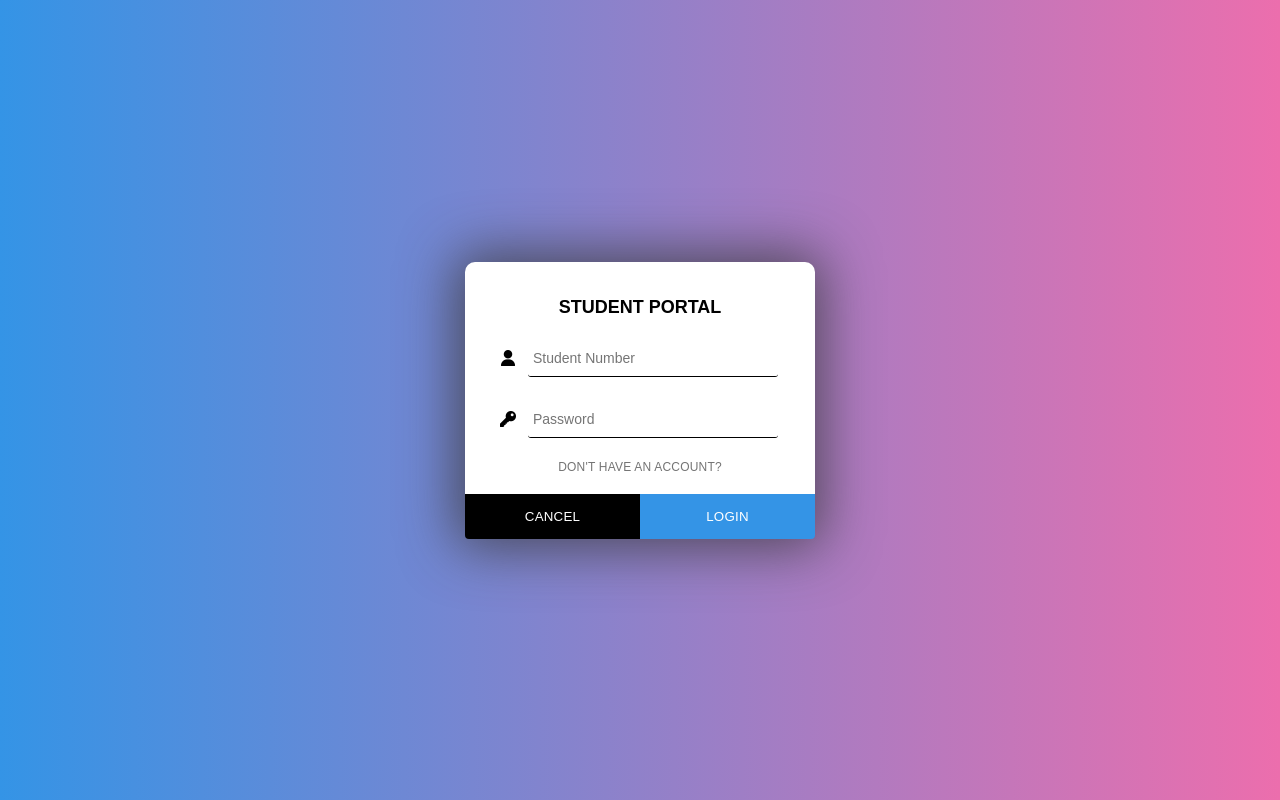
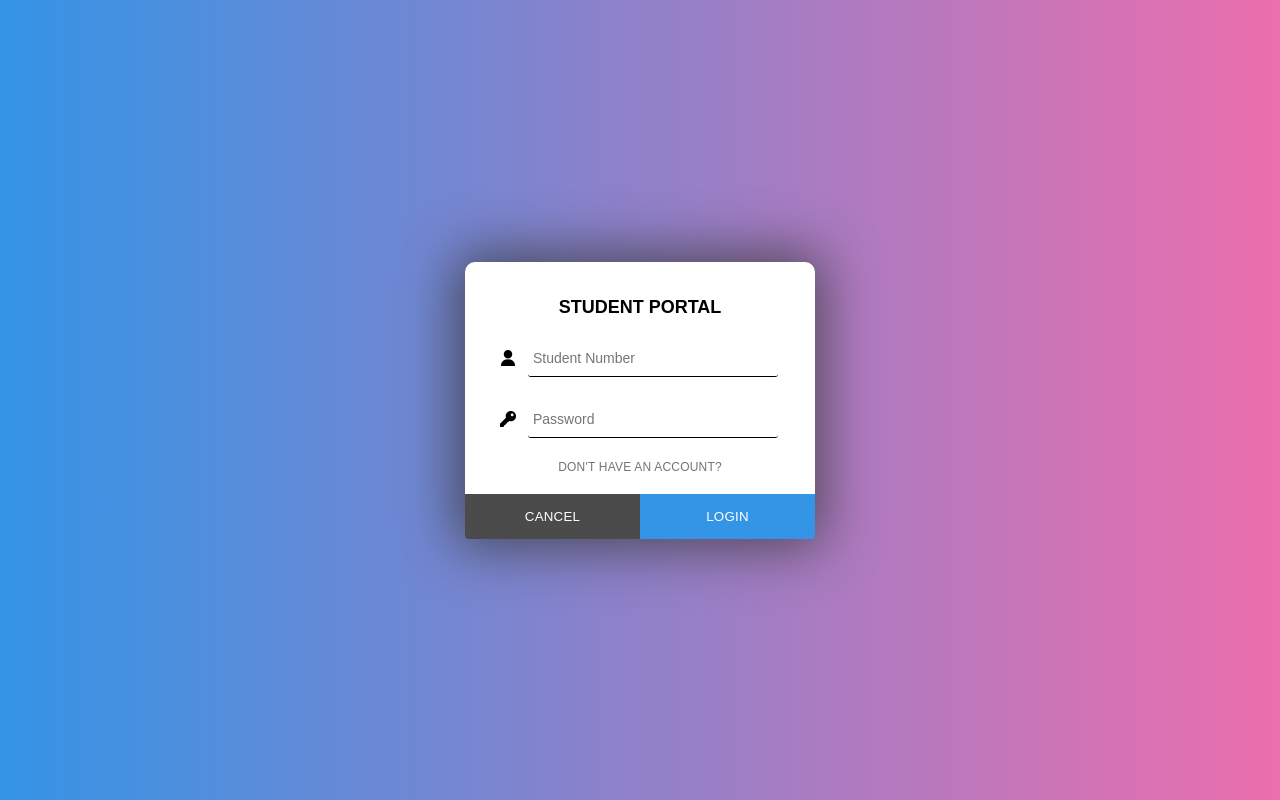
Before and after one commit to jxshmaralit/4ITF_Act3_Bolina-Maralit, a React (Create React App) app: page / in a window 1280 px wide. In both pictures the pointer is over the button "CANCEL". Built offline with nearby package versions, Linux system fonts and the light colour scheme.

Commit message:
adjust button color

```diff
--- a/src/App.css
+++ b/src/App.css
@@ -68,7 +68,7 @@ body {
   font-family: Arial, Helvetica, sans-serif;
   cursor: pointer;
   text-transform: uppercase;
-  background: #ec6ead;
+  background: #6b6b6b;
   color: white;
   border-bottom-left-radius: 4px;
   border-bottom-right-radius: 0;
@@ -77,7 +77,7 @@ body {
   transition: all .2s;
 }
 .button-container button:hover {
-  background: black;
+  background: #4b4b4b;
   color:white;
 }
 .button-container button:nth-child(2) {
@@ -87,7 +87,7 @@ body {
   border-bottom-right-radius: 4px;
 }
 .button-container button:nth-child(2):hover {
-  background: black;
+  background: #2469a5;
 }
 
 .input-field {
```
